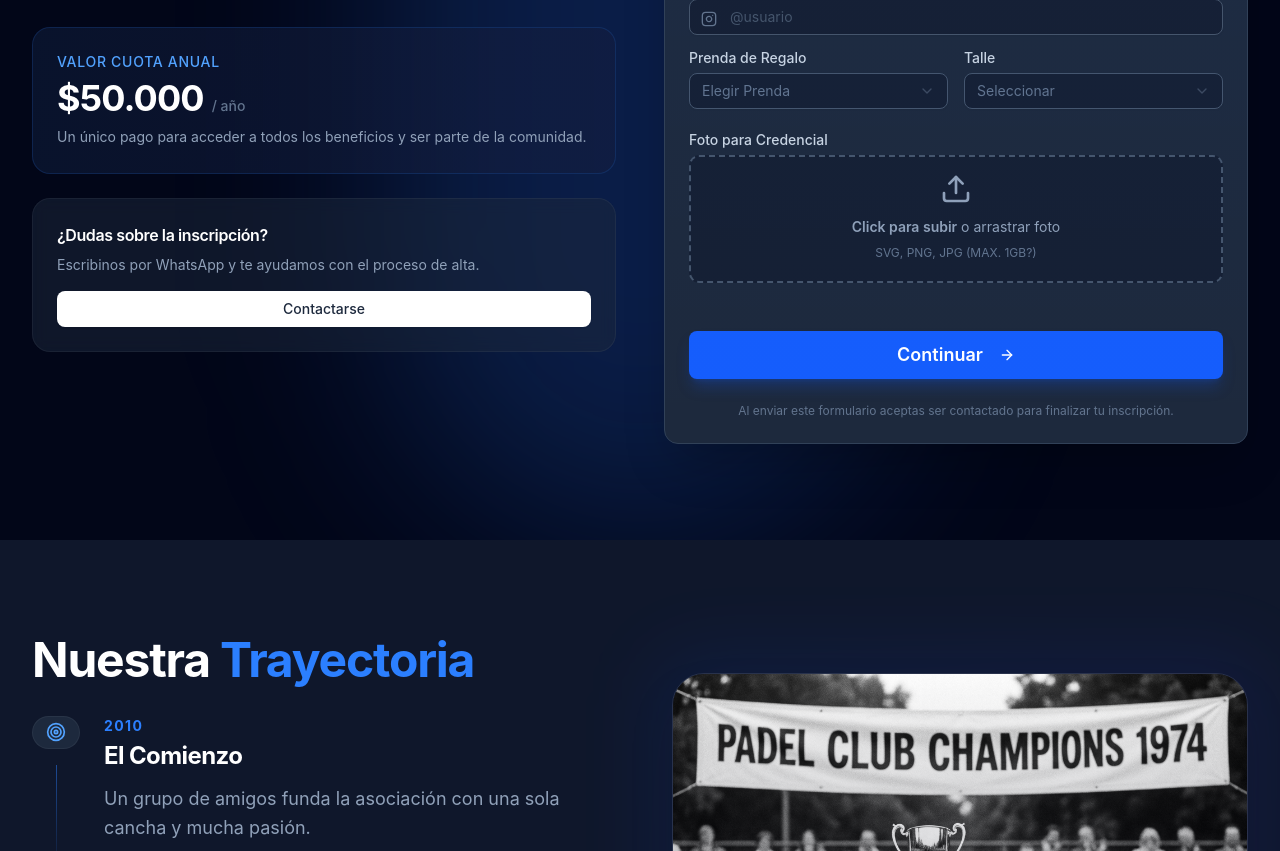
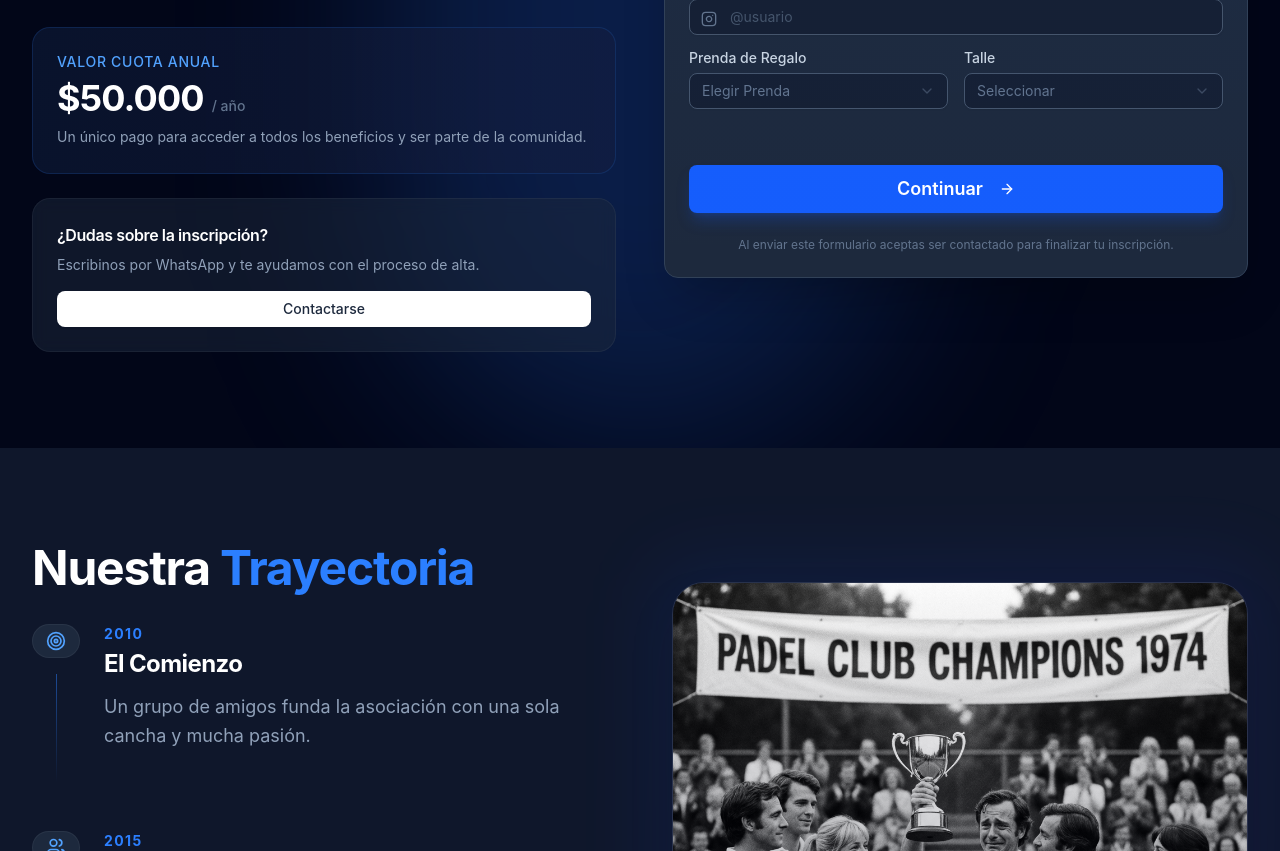
Before and after one commit to LautaroFullone/association-landing-page, a React (Vite) app: page / in a window 1280 px wide. Shown: the part 2280-3131 px from the top of the page. Built offline with nearby package versions, Linux system fonts and the light colour scheme.

Commit message:
feat: disable input iamge file

```diff
--- a/src/components/Membership.tsx
+++ b/src/components/Membership.tsx
@@ -2,7 +2,6 @@
 import {
   ArrowRight,
   Check,
-  Upload,
   User,
   MapPin,
   Phone,
@@ -61,11 +60,11 @@
     setFormData((prev) => ({ ...prev, [name]: value }));
   };
 
-  const handleFileChange = (e: React.ChangeEvent<HTMLInputElement>) => {
-    if (e.target.files && e.target.files[0]) {
-      setFormData((prev) => ({ ...prev, foto: e.target.files![0] }));
-    }
-  };
+  //   const handleFileChange = (e: React.ChangeEvent<HTMLInputElement>) => {
+  //     if (e.target.files && e.target.files[0]) {
+  //       setFormData((prev) => ({ ...prev, foto: e.target.files![0] }));
+  //     }
+  //   };
 
   const handleSubmit = (e: React.FormEvent) => {
     e.preventDefault();
@@ -420,7 +419,7 @@
                           </div>
                         </div>
 
-                        <div className="space-y-2">
+                        {/* <div className="space-y-2">
                           <Label htmlFor="foto" className="text-slate-300">
                             Foto para Credencial
                           </Label>
@@ -456,7 +455,7 @@
                               seleccionado: {formData.foto.name}
                             </p>
                           )}
-                        </div>
+                        </div> */}
                       </div>
 
                       <Button
```
